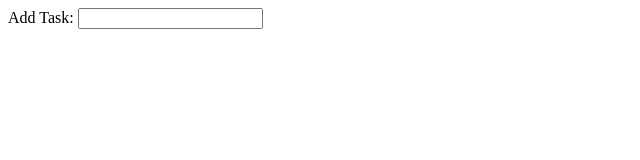
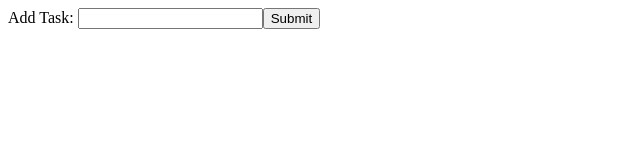
Before and after one commit to aaronlmjohnson/React-Task-List, a React (Create React App) app: page / in a window 1280 px wide. Shown: the top 160 px of the page, without its empty margins (0-640 px from the left). Built offline with nearby package versions, Linux system fonts and the light colour scheme.

Commit message:
added add task submit button

```diff
--- a/src/App.js
+++ b/src/App.js
@@ -12,7 +12,9 @@ class App extends Component {
         <div>
           <label htmlFor="add-task">Add Task: </label>
           <input type='text' id='add-task' name='add-task'/>
+          <input type='submit' id='submit'/>
         </div>
+
       </form>
     </div>);
   }
```
Also changed, not shown: src/TODO.txt.
